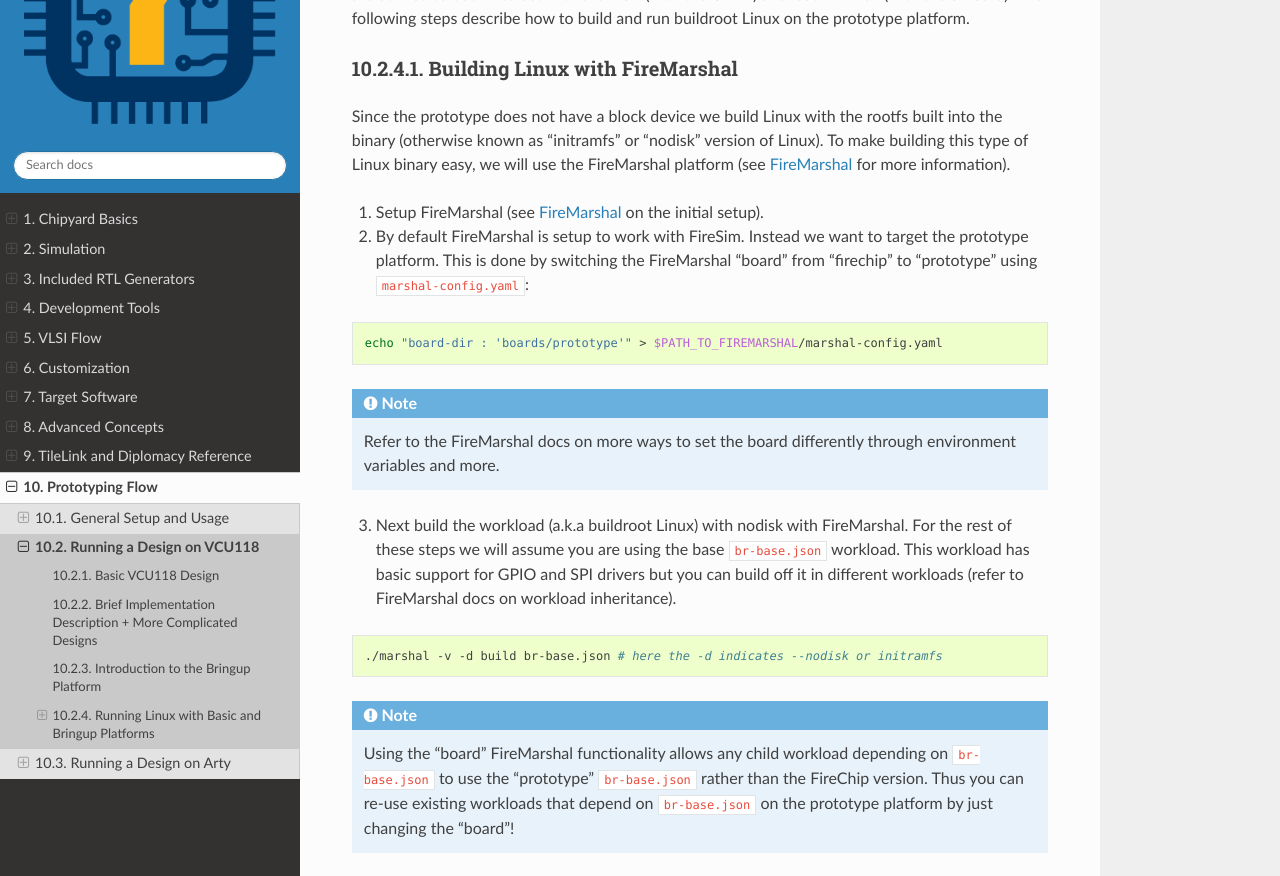
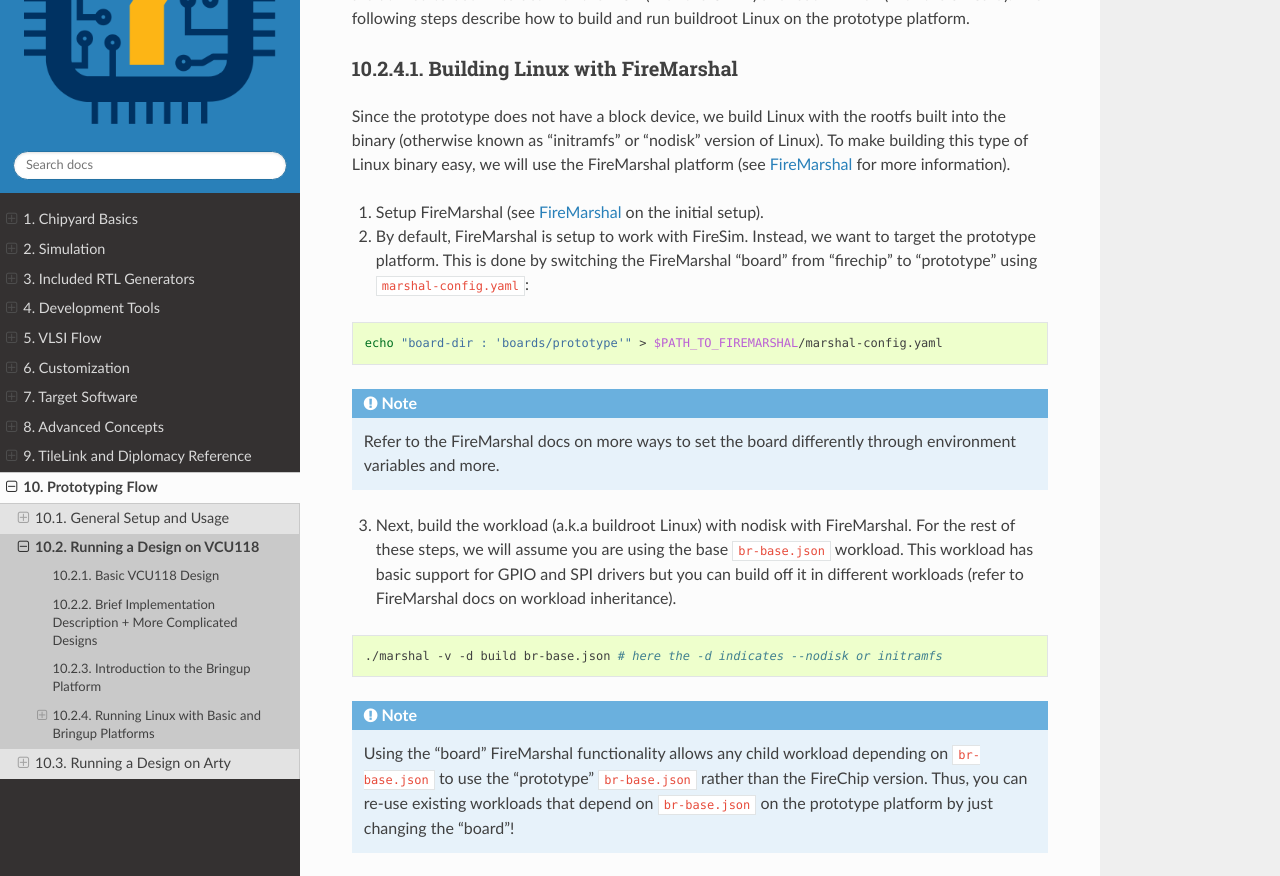
Before and after one commit to ucb-bar/chipyard, a Sphinx documentation site: the page built from docs/Prototyping/VCU118.rst, in a window 1280 px wide and 1400 px high, scrolled down 1834 px. Shown: the part 151-1027 px from the top of the window. Built offline with Sphinx 7.4.7 and the Read the Docs theme 2.0.0, drawn with Linux system fonts in a browser that asks for light colours.

Commit message:
Update grammer issues a bit

```diff
--- a/docs/Prototyping/VCU118.rst
+++ b/docs/Prototyping/VCU118.rst
@@ -69,12 +69,12 @@
 Building Linux with FireMarshal
 ~~~~~~~~~~~~~~~~~~~~~~~~~~~~~~~
 
-Since the prototype does not have a block device we build Linux with the rootfs built into the binary (otherwise known as "initramfs" or "nodisk" version of Linux).
+Since the prototype does not have a block device, we build Linux with the rootfs built into the binary (otherwise known as "initramfs" or "nodisk" version of Linux).
 To make building this type of Linux binary easy, we will use the FireMarshal platform (see :ref:`fire-marshal` for more information).
 
 1. Setup FireMarshal (see :ref:`fire-marshal` on the initial setup).
-2. By default FireMarshal is setup to work with FireSim.
-   Instead we want to target the prototype platform.
+2. By default, FireMarshal is setup to work with FireSim.
+   Instead, we want to target the prototype platform.
    This is done by switching the FireMarshal "board" from "firechip" to "prototype" using ``marshal-config.yaml``:
 
 .. code-block:: shell
@@ -83,8 +83,8 @@
 
 .. Note:: Refer to the FireMarshal docs on more ways to set the board differently through environment variables and more.
 
-3. Next build the workload (a.k.a buildroot Linux) with nodisk with FireMarshal.
-   For the rest of these steps we will assume you are using the base ``br-base.json`` workload.
+3. Next, build the workload (a.k.a buildroot Linux) with nodisk with FireMarshal.
+   For the rest of these steps, we will assume you are using the base ``br-base.json`` workload.
    This workload has basic support for GPIO and SPI drivers but you can build off it in different workloads (refer to FireMarshal docs on workload inheritance).
 
 .. code-block:: shell
@@ -92,7 +92,7 @@
     ./marshal -v -d build br-base.json # here the -d indicates --nodisk or initramfs
 
 .. Note:: Using the "board" FireMarshal functionality allows any child workload depending on ``br-base.json`` to use the "prototype" ``br-base.json`` rather than the FireChip version.
-   Thus you can re-use existing workloads that depend on ``br-base.json`` on the prototype platform by just changing the "board"!
+   Thus, you can re-use existing workloads that depend on ``br-base.json`` on the prototype platform by just changing the "board"!
 
 4. The last step to generate the proper binary is to flatten it.
    This is done by using FireMarshal's install feature and will produce a ``*-flat`` binary in the ``$PATH_TO_FIREMARSHAL/images`` directory (in our case ``br-base-bin-nodisk-flat``).
@@ -120,7 +120,8 @@
    Change the default partition alignment to `1` so you can write to sector `34`.
    Do this with the `l` command.
 
-3. Create the new GPT with `o`. Click yes on all the prompts.
+3. Create the new GPT with `o`.
+   Click yes on all the prompts.
 
 4. Create a 512MiB partition to store the Linux binary (this can be smaller but it must be larger than the size of the Linux binary).
    Use `n` and select sector 34, with size `+1048576` (corresponding to 512MiB).
```
